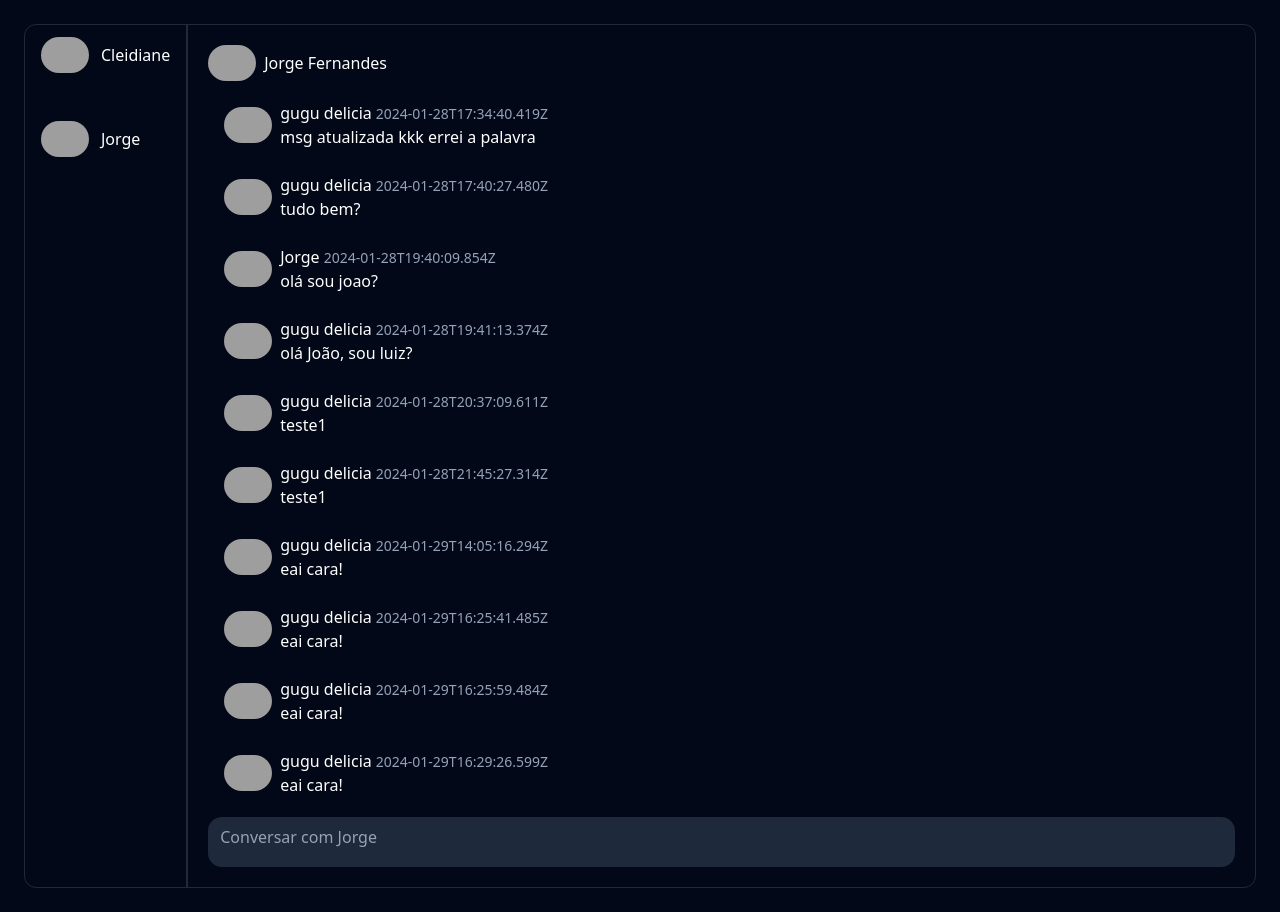
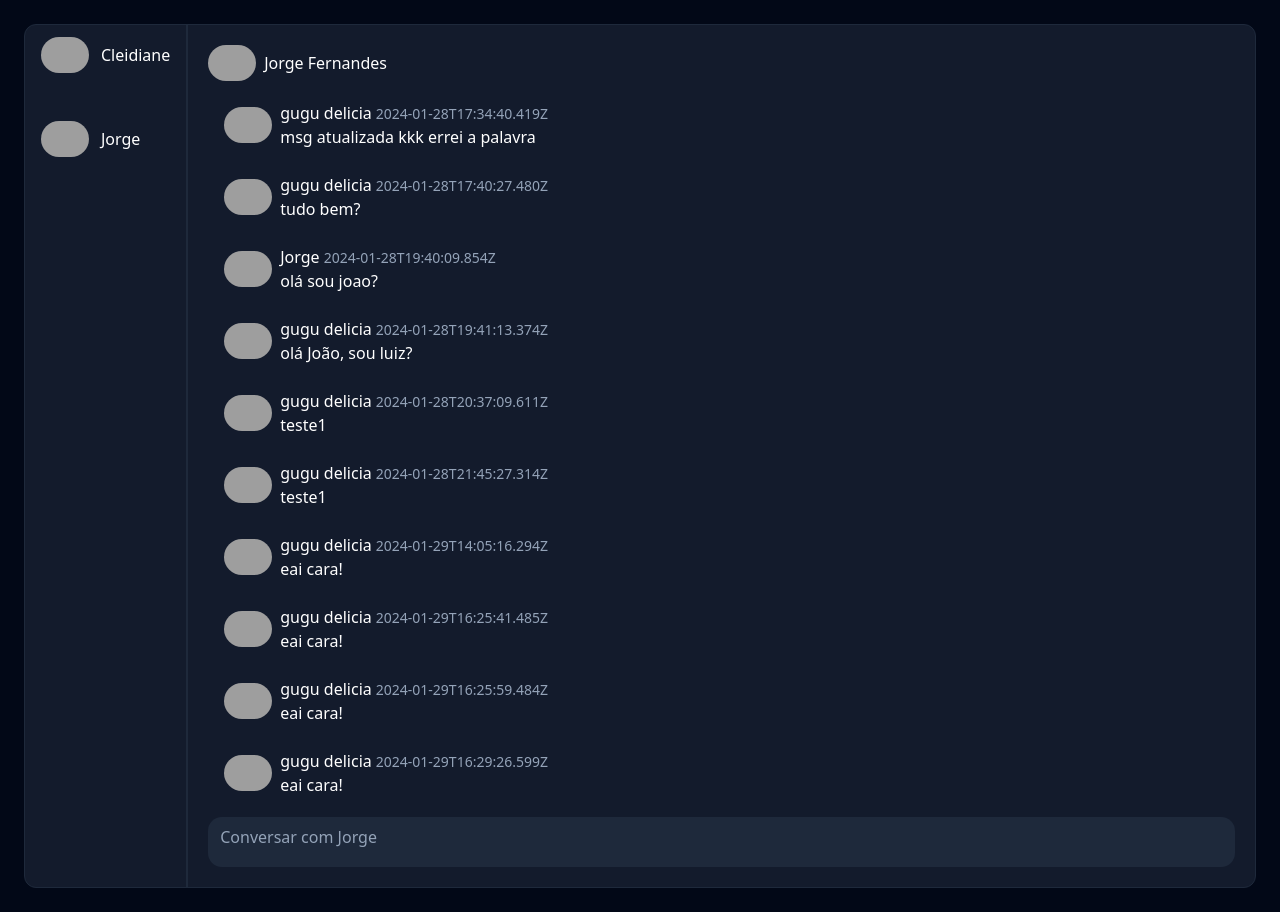
Before and after one commit to luizgustavoou/duckchat, a React (Vite) app in the folder duckchat-front/: page / in a window 1280 px wide. Built offline with nearby package versions, Linux system fonts and the light colour scheme; grey boxes are pictures that could not be loaded.

Commit message:
feature(app): adicioanr cor muted

```diff
--- a/duckchat-front/src/App.tsx
+++ b/duckchat-front/src/App.tsx
@@ -14,7 +14,7 @@ function App() {
   return (
     <Router>
       <div className="flex min-h-screen m-0 p-6 ">
-        <div className="flex-1 flex bg-card text-card-foreground rounded-xl border">
+        <div className="flex-1 flex bg-muted/60  text-card-foreground rounded-xl border">
           <Routes>
             <Route path={RoutesPath.ROOT} element={<Home />} />
             <Route path={RoutesPath.SIGNIN} element={<Signin />} />
--- a/duckchat-front/src/components/Chat.tsx
+++ b/duckchat-front/src/components/Chat.tsx
@@ -2,6 +2,7 @@ import { Avatar, AvatarImage, AvatarFallback } from "@radix-ui/react-avatar";
 import { Textarea } from "./ui/textarea";
 import { IFriendship } from "@/entities/IFriendship";
 import { IMessage } from "@/entities/IMessage";
+import { Separator } from "@radix-ui/react-separator";
 
 export default function Chat() {
   const friendship: IFriendship = {
```
